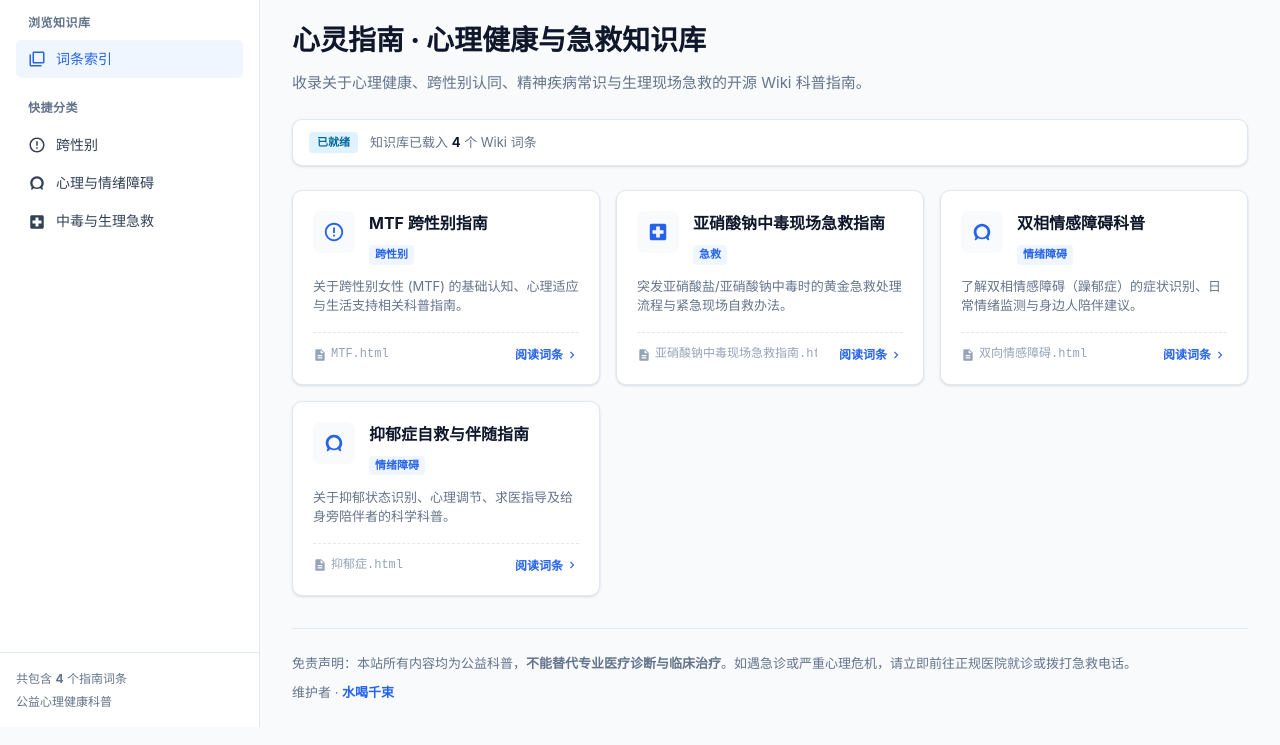
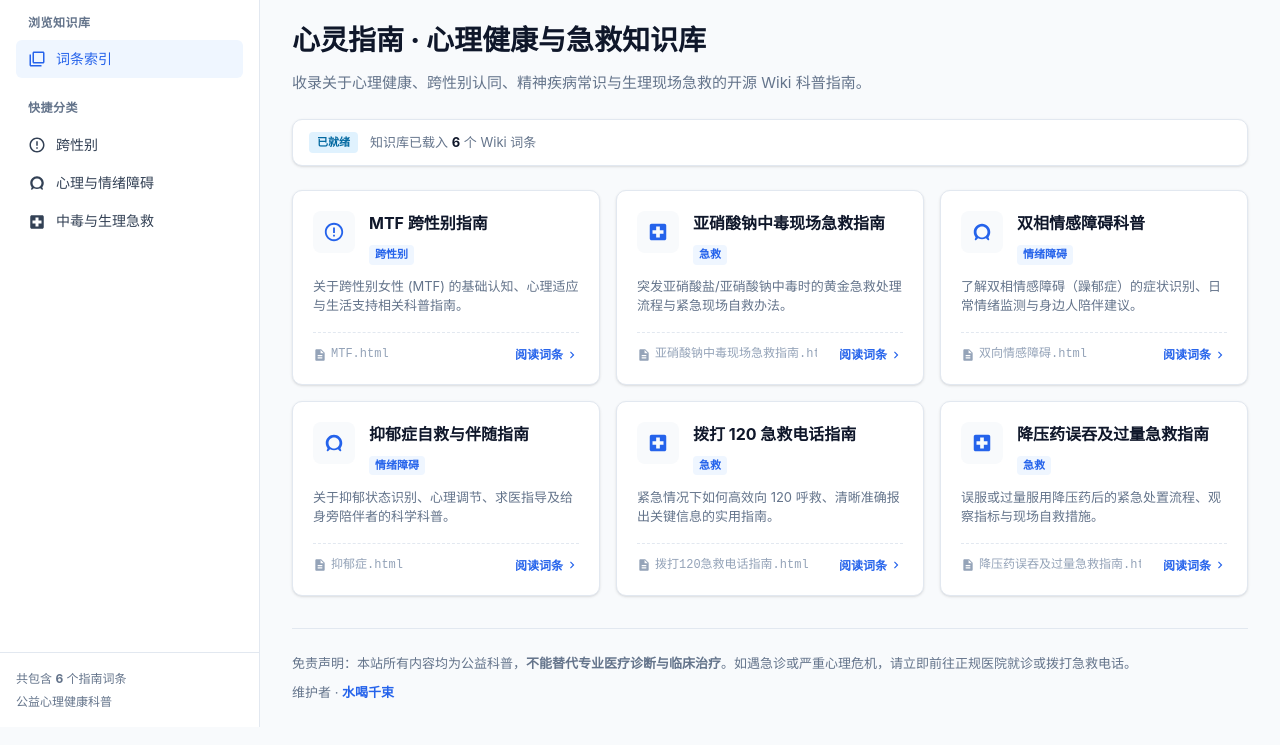
Before and after one commit to Birthday-Live/2m2, a plain HTML site: page wiki/index.html in a window 1280 px wide. Shown: the part 73-818 px from the top of the page. Drawn offline with Linux system fonts and the light colour scheme.

Commit message:
Update index.html

```diff
--- a/wiki/index.html
+++ b/wiki/index.html
@@ -397,7 +397,7 @@
     <div class="sidebar-menu">
       <div class="menu-group">
         <div class="menu-title">浏览知识库</div>
-        <a href="#" class="menu-item active" onclick="filterCategory('all', this)">
+        <a class="menu-item active" onclick="filterCategory('all', this)">
           <svg class="svg-icon"><use href="#icon-book"/></svg> 词条索引
         </a>
       </div>
@@ -463,41 +463,8 @@
   </div>
 
 <script>
-/* ============================================================
-   JSON 词条清单配置（使用 SVG symbol ID 代替 Emoji）
-   ============================================================ */
-const WIKI_DATA = [
-  {
-    title: "MTF 跨性别指南",
-    file: "MTF.html",
-    tag: "跨性别",
-    iconSymbol: "#icon-gender",
-    desc: "关于跨性别女性 (MTF) 的基础认知、心理适应与生活支持相关科普指南。"
-  },
-  {
-    title: "亚硝酸钠中毒现场急救指南",
-    file: "亚硝酸钠中毒现场急救指南.html",
-    tag: "急救",
-    iconSymbol: "#icon-medical",
-    desc: "突发亚硝酸盐/亚硝酸钠中毒时的黄金急救处理流程与紧急现场自救办法。"
-  },
-  {
-    title: "双相情感障碍科普",
-    file: "双向情感障碍.html",
-    tag: "情绪障碍",
-    iconSymbol: "#icon-brain",
-    desc: "了解双相情感障碍（躁郁症）的症状识别、日常情绪监测与身边人陪伴建议。"
-  },
-  {
-    title: "抑郁症自救与伴随指南",
-    file: "抑郁症.html",
-    tag: "情绪障碍",
-    iconSymbol: "#icon-brain",
-    desc: "关于抑郁状态识别、心理调节、求医指导及给身旁陪伴者的科学科普。"
-  }
-];
-
-let currentData = [...WIKI_DATA];
+let rawData = [];
+let currentData = [];
 
 /* 渲染卡片列表 */
 function renderGrid(items){
@@ -505,7 +472,7 @@ function renderGrid(items){
   const emptyBlock = document.getElementById("emptyBlock");
   grid.innerHTML = "";
 
-  if(!items.length){
+  if(!items || !items.length){
     emptyBlock.style.display = "block";
     return;
   }
@@ -563,21 +530,38 @@ function filterCategory(cat, el){
   }
 
   if(cat === 'all') {
-    currentData = [...WIKI_DATA];
+    currentData = [...rawData];
   } else {
-    currentData = WIKI_DATA.filter(it => it.tag === cat);
+    currentData = rawData.filter(it => it.tag === cat);
   }
 
   handleSearch();
 }
 
-/* 初始化页面 */
-(function init(){
-  const count = WIKI_DATA.length;
-  document.getElementById("docCount").textContent = count;
-  document.getElementById("statusCount").textContent = count;
-  renderGrid(WIKI_DATA);
-})();
+/* 动态读取同目录下的 data.json */
+async function loadJsonData(){
+  const emptyBlock = document.getElementById("emptyBlock");
+  try {
+    const res = await fetch('./data.json', { cache: "no-store" });
+    if (!res.ok) throw new Error("无法读取 data.json");
+
+    rawData = await res.json();
+    currentData = [...rawData];
+
+    const count = rawData.length;
+    document.getElementById("docCount").textContent = count;
+    document.getElementById("statusCount").textContent = count;
+
+    renderGrid(rawData);
+  } catch (err) {
+    console.error("加载 data.json 失败:", err);
+    emptyBlock.style.display = "block";
+    emptyBlock.innerHTML = `⚠️ <b>读取 data.json 失败</b><br><span style="font-size:12px;color:var(--muted)">请确保同目录下存在 data.json 文件，且通过 Web 服务器访问。</span>`;
+  }
+}
+
+// 启动页面时读取 JSON
+loadJsonData();
 </script>
 </body>
 </html>
```
